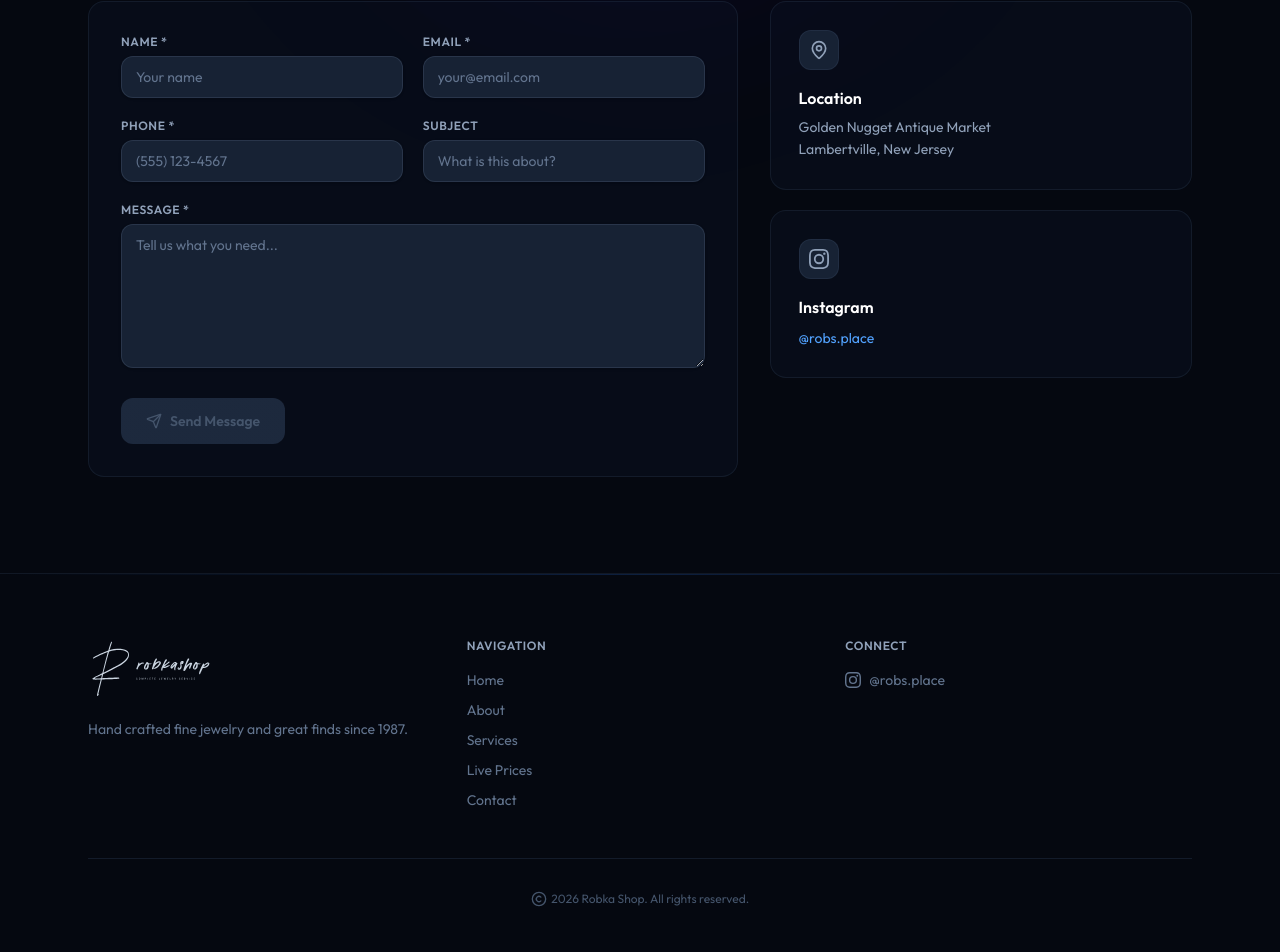
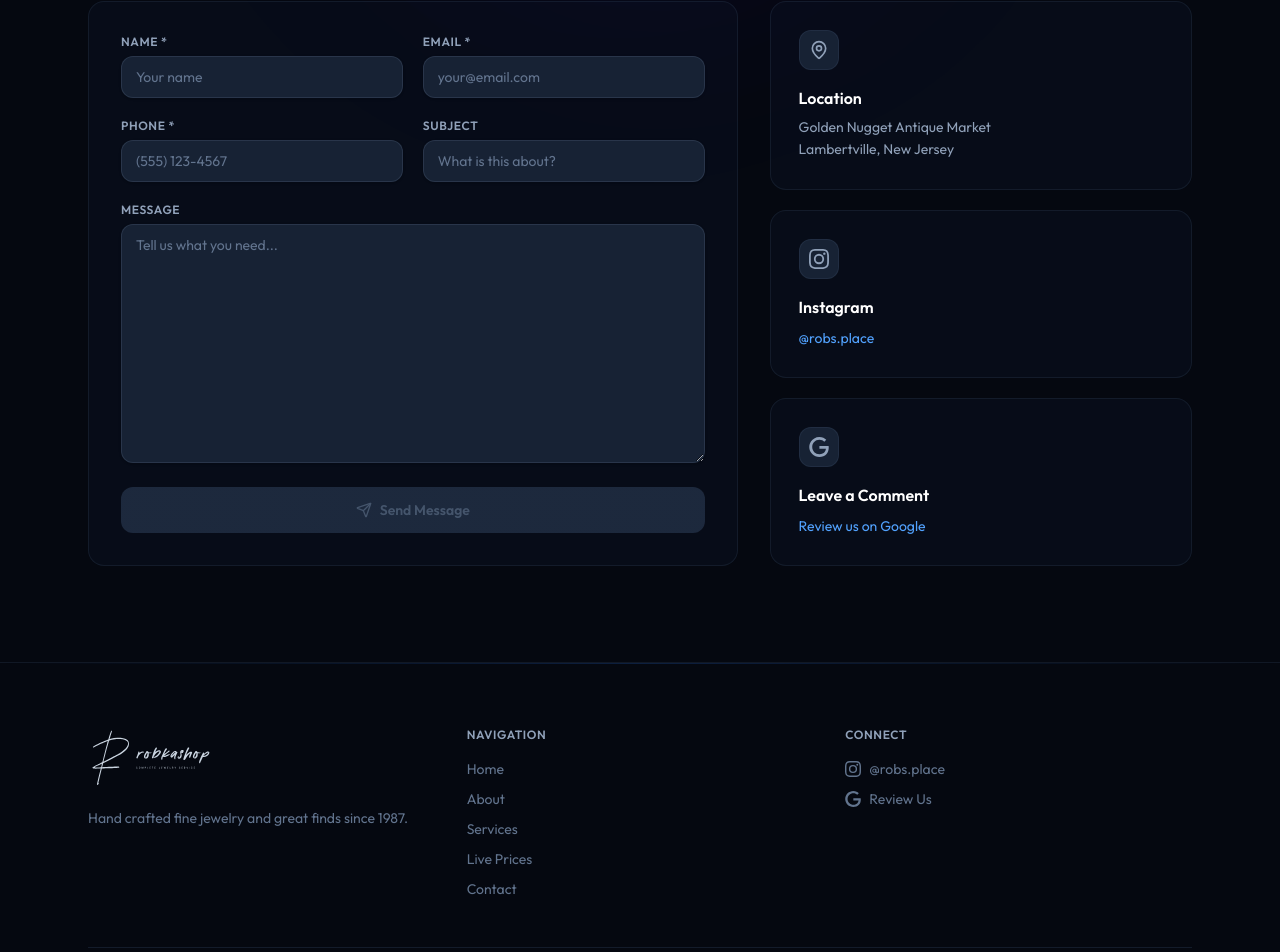
Before and after one commit to LSleutsky/robka-shop, a React (Vite) app: page /contact in a window 1280 px wide. Shown: the part 394-1346 px from the top of the page. Built offline with nearby package versions, Linux system fonts and the light colour scheme; a web font is replaced by a local one.

Commit message:
feat: add google review option

```diff
--- a/src/site/components/Footer.tsx
+++ b/src/site/components/Footer.tsx
@@ -1,6 +1,7 @@
 import { Copyright } from 'lucide-react';
 import { Link } from 'react-router';
 
+import GoogleIcon from '@/site/components/GoogleIcon';
 import InstagramIcon from '@/site/components/InstagramIcon';
 import Logo from '@/site/components/Logo';
 
@@ -52,8 +53,9 @@ export default function Footer() {
           </div>
           <div>
             <h3 className="text-xs font-semibold text-slate-400 uppercase tracking-wider mb-4">Connect</h3>
+            <div className="space-y-2.5">
               <a
-              className="inline-flex items-center gap-2 text-sm text-slate-500 hover:text-white transition-colors duration-200"
+                className="flex items-center gap-2 text-sm text-slate-500 hover:text-white transition-colors duration-200"
                 href="https://instagram.com/robs.place"
                 rel="noopener noreferrer"
                 target="_blank"
@@ -61,6 +63,16 @@ export default function Footer() {
                 <InstagramIcon className="size-4" />
                 @robs.place
               </a>
+              <a
+                className="flex items-center gap-2 text-sm text-slate-500 hover:text-white transition-colors duration-200"
+                href="https://g.page/r/CddCfmuxLaylEBM/review"
+                rel="noopener noreferrer"
+                target="_blank"
+              >
+                <GoogleIcon className="size-4" />
+                Review Us
+              </a>
+            </div>
           </div>
         </div>
         <div className="mt-12 pt-8 border-t border-slate-800/60">
--- /dev/null
+++ b/src/site/components/GoogleIcon.tsx
@@ -0,0 +1,11 @@
+interface GoogleIconProps {
+  className?: string;
+}
+
+export default function GoogleIcon({ className }: GoogleIconProps) {
+  return (
+    <svg className={className} fill="currentColor" viewBox="0 0 24 24" xmlns="http://www.w3.org/2000/svg">
+      <path d="M12.48 10.92v3.28h7.84c-.24 1.84-.853 3.187-1.787 4.133-1.147 1.147-2.933 2.4-6.053 2.4-4.827 0-8.6-3.893-8.6-8.72s3.773-8.72 8.6-8.72c2.6 0 4.507 1.027 5.907 2.347l2.307-2.307C18.747 1.44 16.133 0 12.48 0 5.867 0 .307 5.387.307 12s5.56 12 12.173 12c3.573 0 6.267-1.173 8.373-3.36 2.16-2.16 2.84-5.213 2.84-7.667 0-.76-.053-1.467-.173-2.053H12.48z" />
+    </svg>
+  );
+}
--- a/src/site/pages/Contact.tsx
+++ b/src/site/pages/Contact.tsx
@@ -2,6 +2,7 @@ import { clsx } from 'clsx';
 import { MapPin, Send } from 'lucide-react';
 import { ChangeEvent, SubmitEvent, useState } from 'react';
 
+import GoogleIcon from '@/site/components/GoogleIcon';
 import InstagramIcon from '@/site/components/InstagramIcon';
 
 import { inputBase } from '@/constants';
@@ -74,7 +75,7 @@ export default function Contact() {
       <section className="relative">
         <div className="max-w-6xl mx-auto px-4 sm:px-6 py-4 sm:py-8 pb-16 sm:pb-24">
           <div className="grid grid-cols-1 lg:grid-cols-5 gap-6 sm:gap-8">
-            <div className="lg:col-span-3">
+            <div className="lg:col-span-3 flex flex-col">
               {sent ? (
                 <div className="rounded-2xl border border-slate-700/30 bg-slate-900/30 p-8 sm:p-12 text-center">
                   <div className="w-12 h-12 rounded-xl bg-emerald-500/10 border border-emerald-500/20 flex items-center justify-center mx-auto mb-4">
@@ -98,7 +99,7 @@ export default function Contact() {
                 </div>
               ) : (
                 <form
-                  className="rounded-2xl border border-slate-700/30 bg-slate-900/30 p-6 sm:p-8"
+                  className="flex-1 flex flex-col rounded-2xl border border-slate-700/30 bg-slate-900/30 p-6 sm:p-8"
                   onSubmit={handleSubmit}
                 >
                   <div className="grid grid-cols-1 sm:grid-cols-2 gap-4 sm:gap-5">
@@ -169,15 +170,15 @@ export default function Contact() {
                       />
                     </div>
                   </div>
-                  <div className="mt-4 sm:mt-5 space-y-1.5">
+                  <div className="mt-4 sm:mt-5 flex-1 flex flex-col gap-1.5">
                     <label
                       className="block text-xs font-semibold text-slate-400 uppercase tracking-wider"
                       htmlFor="message"
                     >
-                      Message *
+                      Message
                     </label>
                     <textarea
-                      className={clsx(inputBase, 'min-h-36 resize-y')}
+                      className={clsx(inputBase, 'flex-1 min-h-36 resize-y')}
                       id="message"
                       onChange={handleMessageChange}
                       placeholder="Tell us what you need..."
@@ -201,8 +202,8 @@ export default function Contact() {
                 </form>
               )}
             </div>
-            <div className="lg:col-span-2 space-y-4 sm:space-y-5">
-              <div className="rounded-2xl border border-slate-700/30 bg-slate-900/30 p-6 sm:p-7">
+            <div className="lg:col-span-2 flex flex-col gap-4 sm:gap-5">
+              <div className="flex-1 rounded-2xl border border-slate-700/30 bg-slate-900/30 p-6 sm:p-7">
                 <div className="w-10 h-10 rounded-xl bg-slate-800/80 border border-slate-700/40 flex items-center justify-center mb-4">
                   <MapPin className="size-5 text-slate-400" />
                 </div>
@@ -213,7 +214,7 @@ export default function Contact() {
                   Lambertville, New Jersey
                 </p>
               </div>
-              <div className="rounded-2xl border border-slate-700/30 bg-slate-900/30 p-6 sm:p-7">
+              <div className="flex-1 rounded-2xl border border-slate-700/30 bg-slate-900/30 p-6 sm:p-7">
                 <div className="w-10 h-10 rounded-xl bg-slate-800/80 border border-slate-700/40 flex items-center justify-center mb-4">
                   <InstagramIcon className="size-5 text-slate-400" />
                 </div>
@@ -227,6 +228,20 @@ export default function Contact() {
                   @robs.place
                 </a>
               </div>
+              <div className="flex-1 rounded-2xl border border-slate-700/30 bg-slate-900/30 p-6 sm:p-7">
+                <div className="w-10 h-10 rounded-xl bg-slate-800/80 border border-slate-700/40 flex items-center justify-center mb-4">
+                  <GoogleIcon className="size-5 text-slate-400" />
+                </div>
+                <h3 className="text-base font-semibold text-white mb-1.5">Leave a Comment</h3>
+                <a
+                  className="text-sm text-blue-400 hover:text-blue-300 transition-colors duration-200"
+                  href="https://g.page/r/CddCfmuxLaylEBM/review"
+                  rel="noopener noreferrer"
+                  target="_blank"
+                >
+                  Review us on Google
+                </a>
+              </div>
             </div>
           </div>
         </div>
```
Lines whose indentation alone changed are shown as unchanged.
